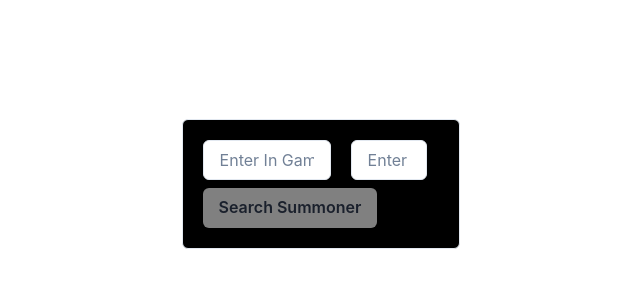
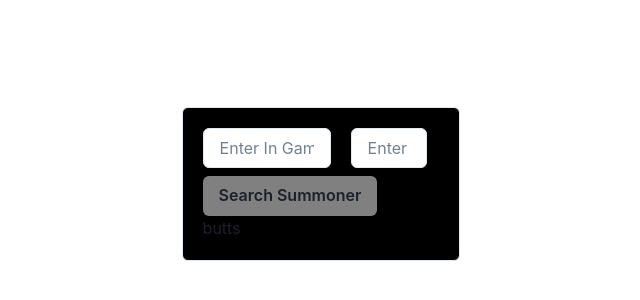
Before and after one commit to Sdk6/riot-api, a React (Create React App) app: page / in a window 1280 px wide. Shown: the part 216-516 px from the top of the page, without its empty margins (319-959 px from the left). Built offline with nearby package versions, Linux system fonts and the light colour scheme.

Commit message:
I had to access the key (result.message) instead of just setting message to the json object

```diff
--- a/src/pages/SearchSummoner.js
+++ b/src/pages/SearchSummoner.js
@@ -16,14 +16,15 @@ import {useState, useEffect} from "react"
 const SearchSummoner = () => {
     const [inGameName, setInGameName] = useState("");
     const [tag, setTag] = useState("");
-    const [message, setMessage] = useState("");
+    const [message, setMessage] = useState("butts");
 
     const fetchHello = async () =>{
         try {
             const response = await fetch('/api/hello');
             if (!response.ok) throw new Error("Error reaching /api/hello ", response.status);
             const result = await response.json();
-            setMessage(result);
+            console.log(result.message)
+            setMessage(result.message)
         } catch(e) {
             throw new Error("Something went wrong", e);
         }
```
